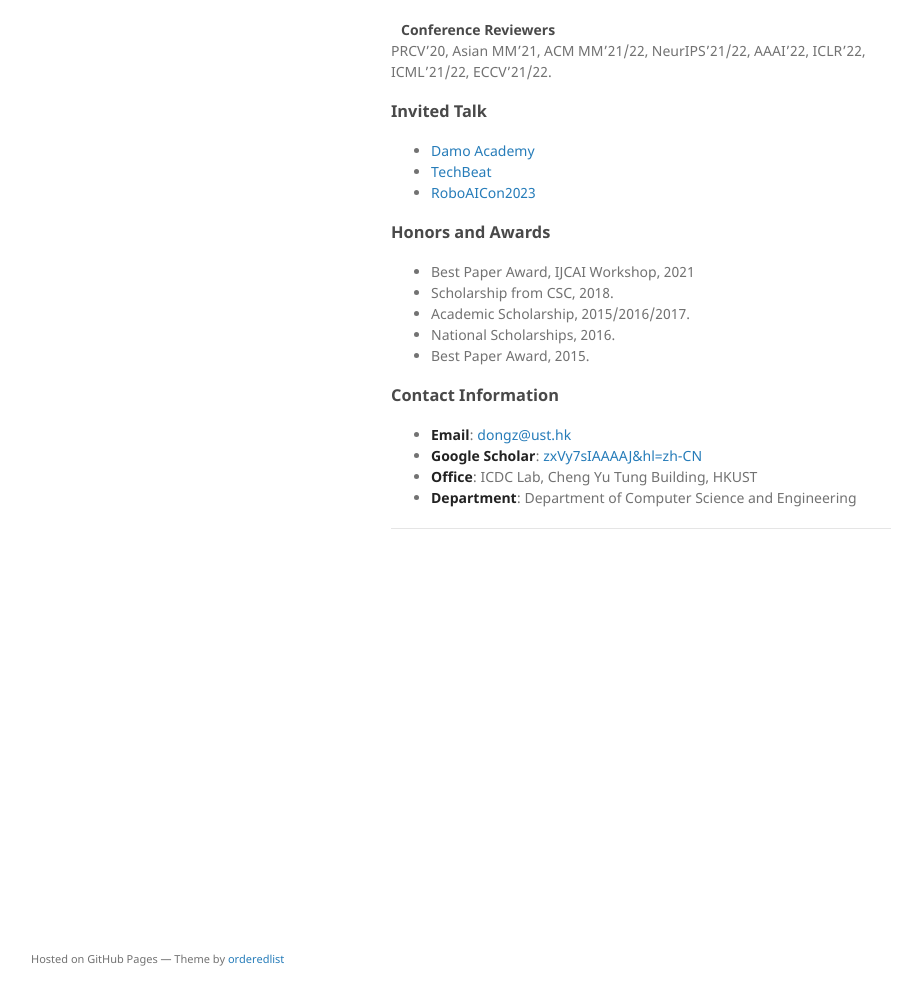
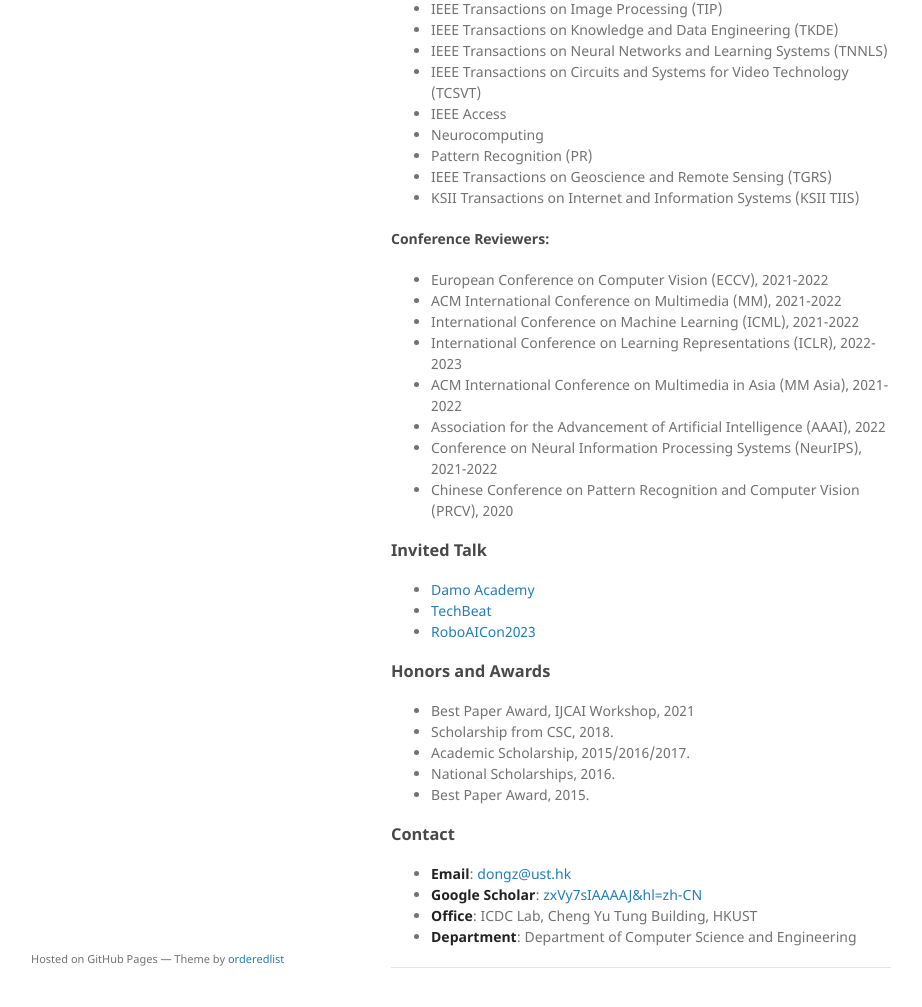
Before and after one commit to ZHANGDONG-NJUST/zhangdong-njust.github.io, a Jekyll site: the page built from index.md, in a window 1280 px wide and 1400 px high, scrolled down 1815 px. Shown: the part 362-1369 px from the top of the window, without its empty margins (179-1101 px from the left). Built offline with Jekyll 4.4.1, drawn with Linux system fonts in a browser that asks for light colours; the repository's description, which GitHub fills in, is left out; some of the changed text lies outside the part shown.

Commit message:
Update index.md

```diff
--- a/index.md
+++ b/index.md
@@ -44,13 +44,27 @@
 
 ### Services
 
-<h4 style="margin:0 10px 0;">Journal Reviewers</h4>
+#### Journal Reviewers:
+- IEEE Transactions on Multimedia (TMM)
+- IEEE Transactions on Image Processing (TIP)
+- IEEE Transactions on Knowledge and Data Engineering (TKDE)
+- IEEE Transactions on Neural Networks and Learning Systems (TNNLS)
+- IEEE Transactions on Circuits and Systems for Video Technology (TCSVT)
+- IEEE Access
+- Neurocomputing
+- Pattern Recognition (PR)
+- IEEE Transactions on Geoscience and Remote Sensing (TGRS)
+- KSII Transactions on Internet and Information Systems (KSII TIIS)
 
-TIP, TNNLS, TCSVT, TMM, IEEE Access, TGRS, KSII TIIS, IEEE JSTARS, PR, Neurocomputing.
-
-<h4 style="margin:0 10px 0;">Conference Reviewers</h4>
-
- PRCV'20, Asian MM'21, ACM MM'21/22, NeurIPS'21/22, AAAI'22, ICLR'22, ICML'21/22, ECCV'21/22.
+#### Conference Reviewers:
+- European Conference on Computer Vision (ECCV), 2021-2022
+- ACM International Conference on Multimedia (MM), 2021-2022
+- International Conference on Machine Learning (ICML), 2021-2022
+- International Conference on Learning Representations (ICLR), 2022-2023
+- ACM International Conference on Multimedia in Asia (MM Asia), 2021-2022
+- Association for the Advancement of Artificial Intelligence (AAAI), 2022
+- Conference on Neural Information Processing Systems (NeurIPS), 2021-2022
+- Chinese Conference on Pattern Recognition and Computer Vision (PRCV), 2020
 
 ### Invited Talk
 - [Damo Academy](https://t.bilibili.com/464398595921845696?tab=2)
```
Also changed, not shown: other parts of index.md (+1 -2 lines).
